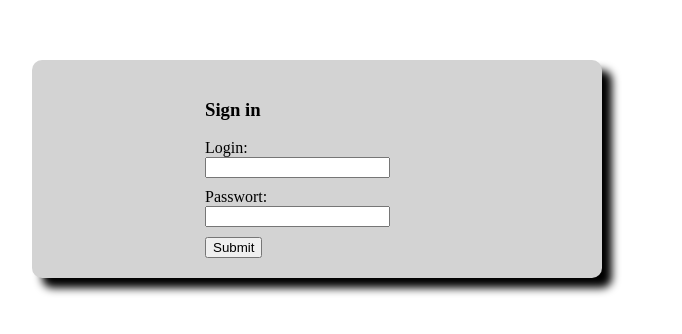
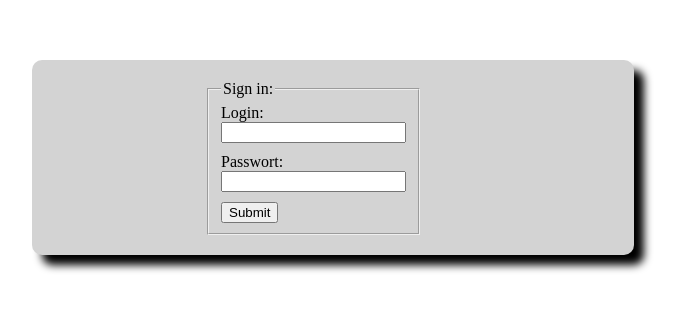
Before and after one commit to NataGildry/accessibility-login-form, an Angular app: page / in a window 1280 px wide. Shown: the part 164-498 px from the top of the page, without its empty margins (176-858 px from the left). Built offline with nearby package versions, Linux system fonts and the light colour scheme.

Commit message:
add semantic

```diff
--- a/src/app/app.component.html
+++ b/src/app/app.component.html
@@ -1,14 +1,18 @@
 <div class="container">
   <form #userForm="ngForm" (ngSubmit)="onFormSubmit(userForm)" class="form">
-    <h3>Sign in</h3>
+    <fieldset>
+      <legend>Sign in:</legend>
      <div>
-	  Login: <input name="login" ngModel required #userName="ngModel">
+       <label for="login">Login:</label>
+       <input type="text" name="login" id="login" ngModel required #userName="ngModel">
     </div>
     <div>
-	  Passwort: <input name="passwort" ngModel required #userPasswort="ngModel">
+      <label for="passwort">Passwort:</label>
+      <input type="text" name="passwort" id="passwort" ngModel required #userPasswort="ngModel">
     </div>
     <div>
-	  <button>Submit</button>
+      <button type="submit">Submit</button>
     </div>
+   </fieldset>
   </form>
 </div>
```
Lines whose indentation alone changed are shown as unchanged.
